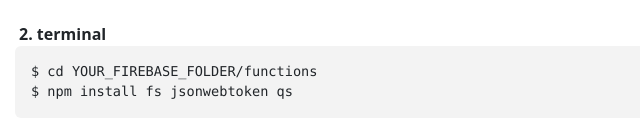
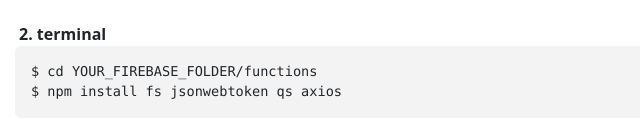
Before and after one commit to jooyoungho/apple-token-revoke-in-firebase, a plain HTML site: page make-functions/index.html in a window 1280 px wide. Both pictures are taken after typing "Sample", "Sample", "Sample" into the empty fields and a click on the button "Generate code". Shown: the part 664-800 px from the top of the page, 67-707 px from the left. Drawn offline with nearby package versions, Linux system fonts and the light colour scheme.

Commit message:
Update index.html

```diff
--- a/make-functions/index.html
+++ b/make-functions/index.html
@@ -55,7 +55,7 @@
 
         <b class="m-1 mb-3">2. terminal</b>
         <pre id="npm">$ cd YOUR_FIREBASE_FOLDER/functions
-$ npm install fs jsonwebtoken qs</pre>
+$ npm install fs jsonwebtoken qs axios</pre>
 
         <b class="m-1 mb-3">3. index.js</b>
         <pre id="index-js">Please fill in the fields above.</pre>
```
